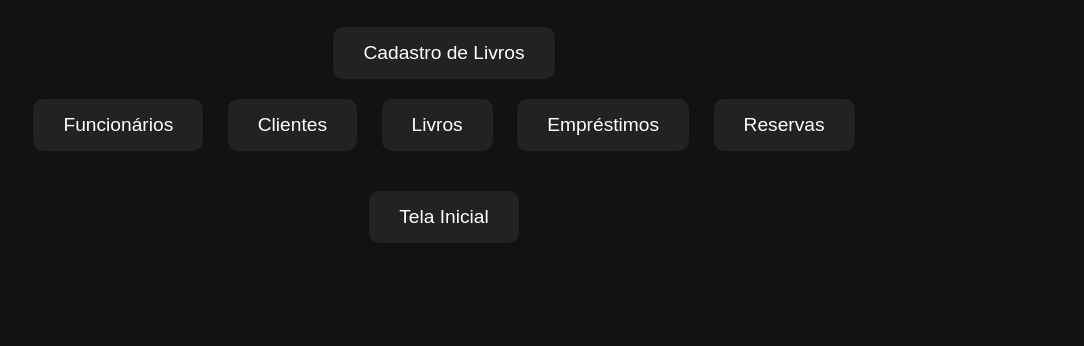
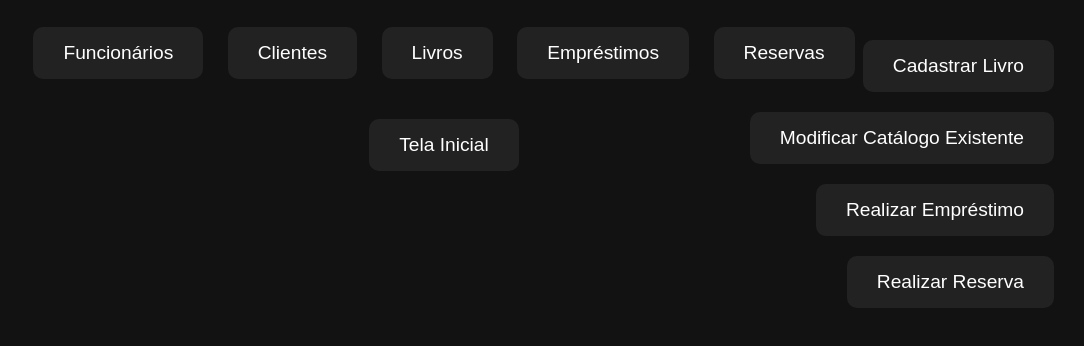
Before and after one commit to VSocks/site-biblioteca, a website: page views/menu.html in a window 1280 px wide. Shown: the part 90-436 px from the top of the page, without its empty margins (196-1280 px from the left). Drawn offline with Linux system fonts and the light colour scheme; files that its build step writes are made by us from their sources.

Commit message:
modificada estrutura do menu

```diff
--- a/public/css/style.css
+++ b/public/css/style.css
@@ -77,3 +77,30 @@ p {
   color: #ccc;
   font-size: 1.2em;
 }
+
+/* Estilo para os botões à direita */
+.right-buttons {
+  position: absolute;
+  right: 20px;
+  top: 120px; /* Ajuste a altura conforme necessário */
+  display: flex;
+  flex-direction: column;
+  align-items: flex-end;
+}
+
+.right-buttons button {
+  background-color: #222;
+  border: none;
+  color: #fff;
+  padding: 15px 30px;
+  margin: 10px;
+  font-size: 1.2em;
+  cursor: pointer;
+  transition: all 0.3s ease;
+  border-radius: 10px;
+}
+
+.right-buttons button:hover {
+  background-color: #444;
+  text-shadow: 0 0 20px #fff;
+}
--- a/views/menu.html
+++ b/views/menu.html
@@ -1,5 +1,6 @@
 <!DOCTYPE html>
 <html lang="pt-br">
+
 <head>
   <meta charset="UTF-8">
   <meta name="viewport" content="width=device-width, initial-scale=1.0">
@@ -7,12 +8,12 @@
   <link rel="stylesheet" href="css/style.css">
   <script src="/js/script.js" defer></script>
 </head>
+
 <body>
   <div class="container">
     <h1>Menu - Biblioteca</h1>
 
-    <a href="/cadastroLivro"><button>Cadastro de Livros</button></a>
-
+    <!-- Botões principais à esquerda -->
     <div>
       <button id="btnFuncionarios">Funcionários</button>
       <button id="btnClientes">Clientes</button>
@@ -21,10 +22,20 @@
       <button id="btnReservas">Reservas</button>
     </div>
 
+    <!-- Seção dos novos botões à direita -->
+    <div class="right-buttons">
+      <button id="btnCadastrarLivro">Cadastrar Livro</button>
+      <button id="btnModificarCatalogo">Modificar Catálogo Existente</button>
+      <button id="btnRealizarEmprestimo">Realizar Empréstimo</button>
+      <button id="btnRealizarReserva">Realizar Reserva</button>
+    </div>
+
     <div id="resultado">
       <!-- Aqui os dados serão exibidos -->
     </div>
+
     <a href="index.html"><button>Tela Inicial</button></a>
   </div>
 </body>
+
 </html>
```
